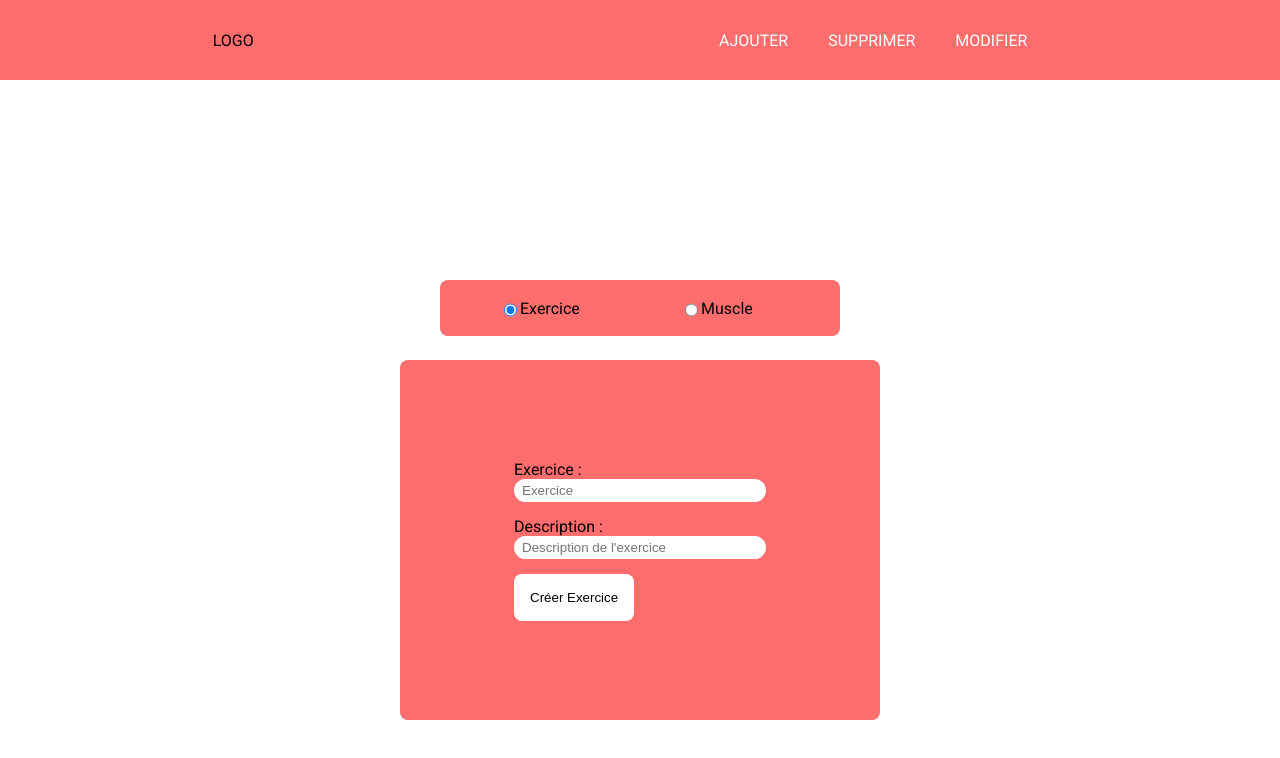
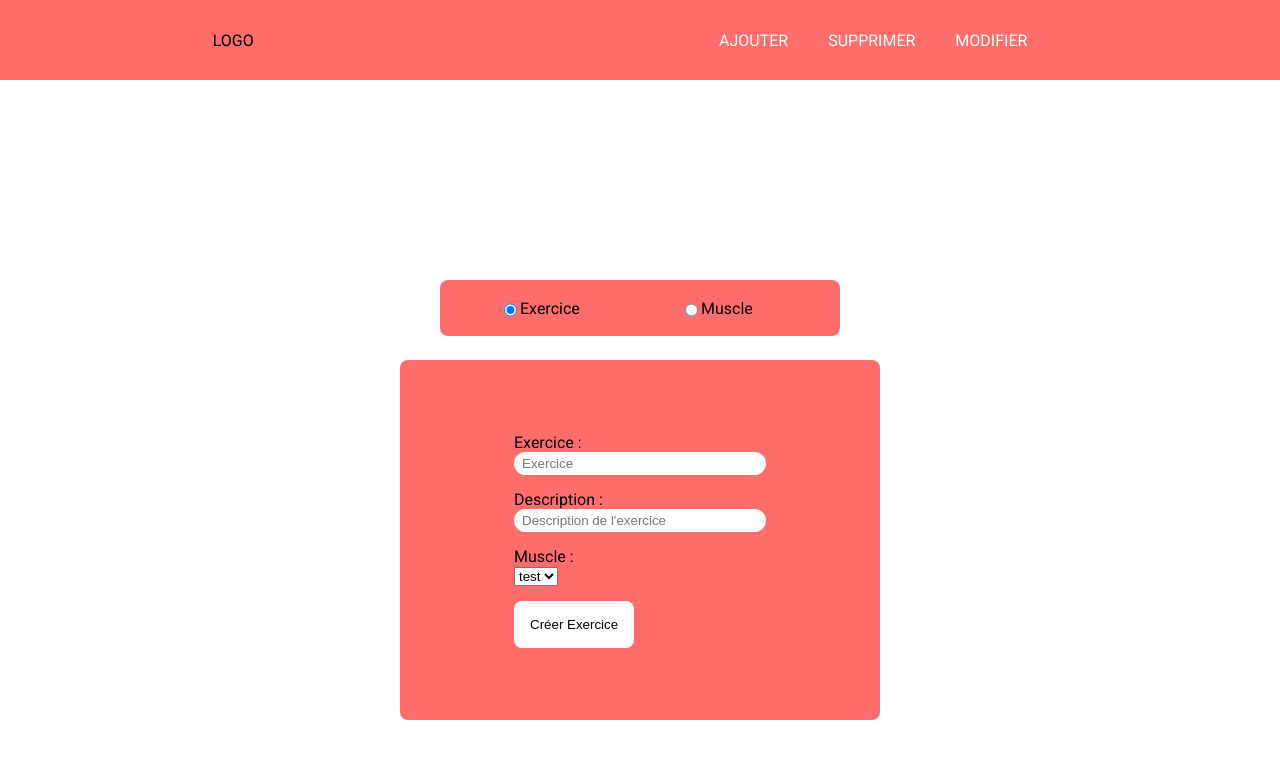
Before and after one commit to Ianischnf/GoMuscu_Front, an Angular app: page /AddEx in a window 1280 px wide. Both pictures are taken after a click on the radio button "Exercice". Shown: the top 758 px of the page. Built offline with nearby package versions, Linux system fonts and the light colour scheme.

Commit message:
commit Ali's test

```diff
--- a/src/app/add-ex/add-ex.component.html
+++ b/src/app/add-ex/add-ex.component.html
@@ -16,7 +16,7 @@
         <div class="Formulaire">
                <!-- Formulaire ajout muscle -->
             <div *ngIf= "selectedFrom === 'muscle' " class="form">
-                <form (ngSubmit)="createMuscle">
+                <form (ngSubmit)="createMuscle()">
                     <div class="form-group">
                         <label for="Exercice">Nom du muscle</label>
                         <input type="text" id="Exercice" name="Exercice"
@@ -47,6 +47,14 @@
                         <input [(ngModel)]="newExercice.description" type="text" id="Description" name="Description"
                             placeholder="Description de l'exercice" required>
                     </div>
+
+                    <div class="form-group">
+                        <label for="Muscle">Muscle :</label>
+                        <select name="Muscle">
+                            <option value="test">test</option>
+                        </select>
+                    </div>
+
                     <!-- Bouton pour créer un exercice -->
                     <button class="btn_create_exo" type="submit">Créer Exercice</button>
 
--- a/src/app/add-ex/add-ex.component.ts
+++ b/src/app/add-ex/add-ex.component.ts
@@ -20,6 +20,7 @@ export class AddExComponent {
     muscle: '',
     description: '',
   };
+
 
 
   constructor(
@@ -53,35 +54,16 @@ export class AddExComponent {
   }
 
   createMuscle() {
-    // Récupérer le token JWT depuis l'endroit où il est stocké (localStorage, sessionStorage, etc.)
-    const token = localStorage.getItem('token'); // Assurez-vous de stocker le token de manière sécurisée
-
-    if (token) {
-      // Récupérer les données du formulaire pour le muscle (ajoutez ici la logique de récupération des données du formulaire)
+    // Récupérez le nom du muscle depuis la variable (ou formulaire)
     const muscleData = {
-        name: 'Nom du muscle depuis le formulaire', // Remplacez par la valeur réelle du formulaire
+      name: this.muscleName,
     };
 
-      // Créer un en-tête avec le token
-      const headers = new HttpHeaders().set('Authorization', `Bearer ${token}`);
-
-      // Effectuer la requête HTTP avec l'en-tête d'authentification
-      this.muscleService.createMuscle({ ...muscleData, headers }).subscribe(
-        (response: any) => {
-          // Mettez à jour la liste des muscles ou effectuez d'autres actions
-          // Réinitialisez le formulaire si nécessaire
-          // Exemple : this.newMuscle = { name: '' };
-        },
+    // Appelez le service de muscles pour créer le muscle
+    this.muscleService.createMuscle(muscleData).subscribe(
       (error: any) => {
         console.error('Erreur lors de la création du muscle :', error);
       }
     );
-    } else {
-      console.error('Token JWT non trouvé. Assurez-vous que l\'utilisateur est authentifié.');
   }
 }
-
-
-
-
-}
--- a/src/app/services/muscles.services.ts
+++ b/src/app/services/muscles.services.ts
@@ -1,4 +1,4 @@
-// user.service.ts
+// muscles.service.ts
 
 import { Injectable } from '@angular/core';
 import { HttpClient } from '@angular/common/http';
@@ -7,27 +7,27 @@ import { HttpClient } from '@angular/common/http';
   providedIn: 'root',
 })
 export class MuscleService {
-  private apiUrl = 'http://127.0.0.1:8000/exercice/';
+  private apiUrl = 'http://127.0.0.1:8000/muscle/';
 
   constructor(private http: HttpClient) {}
 
-  // Opération CREATE (Création d'un utilisateur)
+  // Opération CREATE (Création d'un muscle)
   createMuscle(muscle: any) {
     return this.http.post(this.apiUrl, muscle);
   }
 
-  // Opération READ (Lecture des utilisateurs)
+  // Opération READ (Lecture des muscle)
   getMuscle() {
     return this.http.get(this.apiUrl);
   }
 
-  // Opération UPDATE (Mise à jour d'un utilisateur)
+  // Opération UPDATE (Mise à jour d'un muscle)
   updateMuscle(muscleId: number, user: any) {
     const url = `${this.apiUrl}${muscleId}/`;
     return this.http.put(url, user);
   }
 
-  // Opération DELETE (Suppression d'un utilisateur)
+  // Opération DELETE (Suppression d'un muscle)
   deleteMuscle(muscleId: number) {
     const url = `${this.apiUrl}${muscleId}/`;
     return this.http.delete(url);
```
Lines whose indentation alone changed are shown as unchanged.
